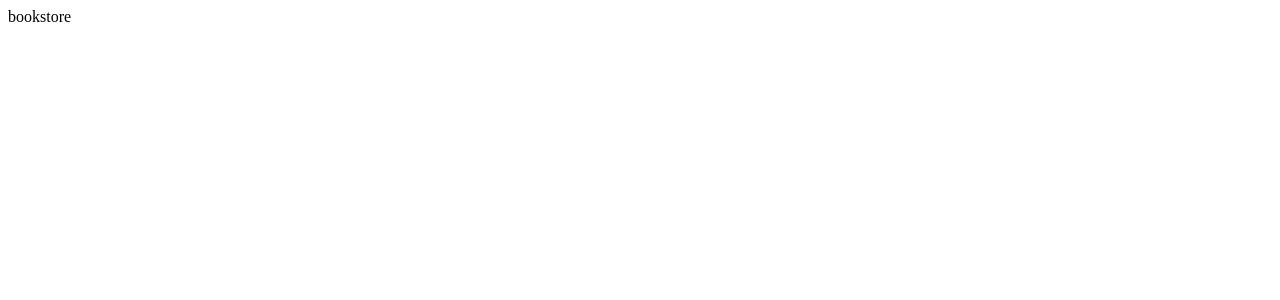
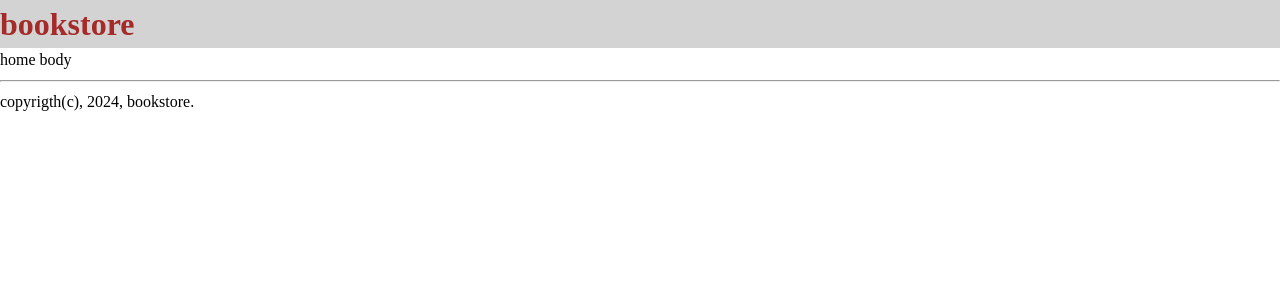
Before and after one commit to autroshot/bookstore-front, a React (Create React App) app: page / in a window 1280 px wide. Shown: the top 300 px of the page. Built offline with nearby package versions, Linux system fonts and the light colour scheme.

Commit message:
2월 21일 수업 내용

```diff
--- a/package.json
+++ b/package.json
@@ -13,6 +13,8 @@
         "react": "^18.2.0",
         "react-dom": "^18.2.0",
         "react-scripts": "5.0.1",
+        "sanitize.css": "^13.0.0",
+        "styled-components": "^6.1.8",
         "typescript": "^4.9.5",
         "web-vitals": "^2.1.4"
     },
@@ -20,7 +22,8 @@
         "start": "react-scripts start",
         "build": "react-scripts build",
         "test": "react-scripts test",
-    "eject": "react-scripts eject"
+        "eject": "react-scripts eject",
+        "typecheck": "tsc --noEmit --skipLibCheck"
     },
     "eslintConfig": {
         "extends": [
--- a/public/index.html
+++ b/public/index.html
@@ -38,6 +38,5 @@
 
       To begin the development, run `npm start` or `yarn start`.
       To create a production bundle, use `npm run build` or `yarn build`.
-    -->
-  </body>
+    --></body>
 </html>
--- a/src/App.tsx
+++ b/src/App.tsx
@@ -1,5 +1,18 @@
+import { ThemeProvider } from 'styled-components';
+import Layout from './layouts/Layout';
+import Home from './pages/Home';
+import { GlobalStyle } from './styles/global';
+import { light } from './styles/theme';
+
 function App() {
-    return <div className="App">bookstore</div>;
+    return (
+        <ThemeProvider theme={light}>
+            <GlobalStyle themeName="light" />
+            <Layout>
+                <Home />
+            </Layout>
+        </ThemeProvider>
+    );
 }
 
 export default App;
--- /dev/null
+++ b/src/components/common/Footer.tsx
@@ -0,0 +1,8 @@
+export default function Footer() {
+    return (
+        <>
+            <hr />
+            <div>copyrigth(c), 2024, bookstore.</div>
+        </>
+    );
+}
--- /dev/null
+++ b/src/components/common/Header.tsx
@@ -0,0 +1,17 @@
+import styled from 'styled-components';
+
+export default function Header() {
+    return (
+        <HeaderStyle>
+            <h1>bookstore</h1>
+        </HeaderStyle>
+    );
+}
+
+const HeaderStyle = styled.header`
+    background-color: ${(props) => props.theme.color.background};
+
+    h1 {
+        color: ${(props) => props.theme.color.primary};
+    }
+`;
--- /dev/null
+++ b/src/layouts/Layout.tsx
@@ -0,0 +1,17 @@
+import { ReactNode } from 'react';
+import Footer from '../components/common/Footer';
+import Header from '../components/common/Header';
+
+export default function Layout({ children }: Props) {
+    return (
+        <>
+            <Header />
+            <main>{children}</main>
+            <Footer />
+        </>
+    );
+}
+
+interface Props {
+    children: ReactNode;
+}
--- /dev/null
+++ b/src/models/user.ts
@@ -0,0 +1,6 @@
+interface User {
+    id: number;
+    email: string;
+}
+
+export type { User };
--- /dev/null
+++ b/src/pages/Detail.tsx
@@ -0,0 +1,3 @@
+export default function Detail() {
+    return <div>디테일</div>;
+}
--- /dev/null
+++ b/src/pages/Home.tsx
@@ -0,0 +1,3 @@
+export default function Home() {
+    return <div>home body</div>;
+}
--- /dev/null
+++ b/src/styles/global.ts
@@ -0,0 +1,24 @@
+import 'sanitize.css';
+import { createGlobalStyle } from 'styled-components';
+import { ThemeName } from './theme';
+
+const GlobalStyle = createGlobalStyle<Props>`
+    body {
+        padding: 0;
+        margin: 0;
+    }
+
+    h1 {
+        margin: 0;
+    }
+
+    * {
+        color: ${(props) => (props.themeName === 'light' ? 'black' : 'white')}
+    }
+`;
+
+interface Props {
+    themeName: ThemeName;
+}
+
+export { GlobalStyle };
--- /dev/null
+++ b/src/styles/theme.ts
@@ -0,0 +1,32 @@
+type ColorKey = 'primary' | 'background' | 'secondary' | 'third';
+type ThemeName = 'light' | 'dark';
+
+interface Theme {
+    name: ThemeName;
+    color: {
+        [key in ColorKey]: string;
+    };
+}
+
+const light: Theme = {
+    name: 'light',
+    color: {
+        primary: 'brown',
+        background: 'lightgray',
+        secondary: 'blue',
+        third: 'green',
+    },
+};
+
+const dark: Theme = {
+    name: 'dark',
+    color: {
+        primary: 'coral',
+        background: 'midnightblue',
+        secondary: 'darkblue',
+        third: 'darkgreen',
+    },
+};
+
+export { dark, light };
+export type { ThemeName };
--- /dev/null
+++ b/src/utils/format.ts
@@ -0,0 +1,5 @@
+function formatNumber(number: number) {
+    return number.toLocaleString();
+}
+
+export { formatNumber };
```
Also changed, not shown: 2 other files (tests, documents, lock files or other folders). Lines whose indentation alone changed are shown as unchanged.
